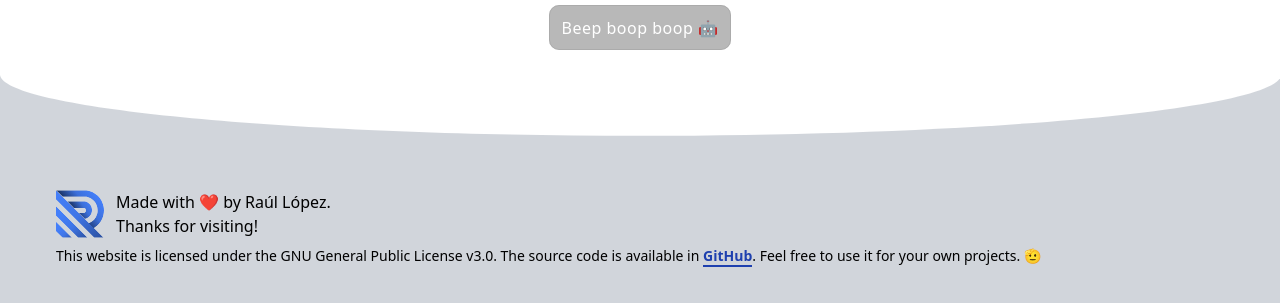
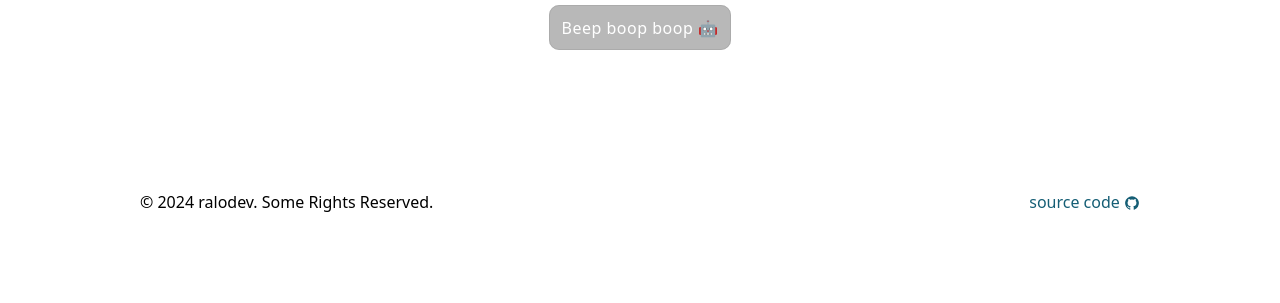
Before and after one commit to ralodev/ralodev, a Vue app: page / in a window 1280 px wide. Shown: the part 5261-5564 px from the top of the page. After the commit the page ends 5491 px from the top, so only its background shows below. Built offline with nearby package versions, Linux system fonts and the light colour scheme.

Commit message:
Update FooterBar.vue with new styles and source code link

```diff
--- a/src/components/FooterBar.vue
+++ b/src/components/FooterBar.vue
@@ -1,66 +1,29 @@
 <template>
   <footer
-    class="relative z-10 mt-5 overflow-hidden bg-gray-300 pb-10 pt-[120px] dark:bg-gradient-to-b dark:from-neutral-950 dark:to-neutral-800 dark:text-dtext1"
+    class="relative z-10 mx-auto mt-5 flex max-w-[1000px] justify-between overflow-hidden pb-4 pt-[120px] text-sm dark:text-neutral-300"
   >
-    <div class="container mx-auto max-w-[1200px]">
-      <div class="flex flex-wrap">
-        <div class="w-full px-4">
-          <div class="flex w-full gap-3">
-            <div class="">
-              <RouterLink
-                class="group relative"
-                :to="{ name: 'Home' }"
-                offset="{0}"
-                duration="{500}"
-                isDynamic="{true}"
-              >
-                <img
-                  src="/r_plain.svg"
-                  alt="logo"
-                  class="max-w-[64px]"
-                  style="width: 48px; height: 48px"
-                />
-              </RouterLink>
-            </div>
     <p class="text-body-color dark:text-dark-6 text-base">
-              Made with ❤️ by Raúl López.
-              <br />Thanks for visiting!
+      &copy; 2024 ralodev. Some Rights Reserved.
     </p>
-          </div>
-          <p class="text-dark flex items-center pt-2 text-sm dark:text-white">
-            <span>
-              This website is licensed under the GNU General Public License
-              v3.0. The source code is available in
     <a
       href="https://github.com/ralodev/ralodev/tree/Vuejs-v2"
       target="_blank"
-                rel="noopener noreferrer"
-                class="border-b-2 border-blue-800 font-semibold text-blue-800 dark:border-cyan-400 dark:text-cyan-400"
-                >GitHub</a
-              >. Feel free to use it for your own projects. 🫡</span
+      class="text-base text-cyan-800 hover:text-cyan-900 hover:underline dark:text-cyan-600 hover:dark:text-cyan-500"
     >
-          </p>
-        </div>
-      </div>
-    </div>
-    <div>
-      <div
-        class="custom-shape-divider-top-1704854337 text-[#fff] dark:text-[#0c1323]"
-      >
+      source code
       <svg
-          data-name="Layer 1"
-          xmlns="http://www.w3.org/2000/svg"
-          viewBox="0 0 1200 120"
-          preserveAspectRatio="none"
+        aria-hidden="true"
         fill="currentColor"
+        viewBox="0 0 20 20"
+        class="inline h-4 w-4 pb-0.5"
       >
         <path
-            d="M0,0V7.23C0,65.52,268.63,112.77,600,112.77S1200,65.52,1200,7.23V0Z"
-            class="shape-fill"
-          ></path>
+          fill-rule="evenodd"
+          d="M10 .333A9.911 9.911 0 0 0 6.866 19.65c.5.092.678-.215.678-.477 0-.237-.01-1.017-.014-1.845-2.757.6-3.338-1.169-3.338-1.169a2.627 2.627 0 0 0-1.1-1.451c-.9-.615.07-.6.07-.6a2.084 2.084 0 0 1 1.518 1.021 2.11 2.11 0 0 0 2.884.823c.044-.503.268-.973.63-1.325-2.2-.25-4.516-1.1-4.516-4.9A3.832 3.832 0 0 1 4.7 7.068a3.56 3.56 0 0 1 .095-2.623s.832-.266 2.726 1.016a9.409 9.409 0 0 1 4.962 0c1.89-1.282 2.717-1.016 2.717-1.016.366.83.402 1.768.1 2.623a3.827 3.827 0 0 1 1.02 2.659c0 3.807-2.319 4.644-4.525 4.889a2.366 2.366 0 0 1 .673 1.834c0 1.326-.012 2.394-.012 2.72 0 .263.18.572.681.475A9.911 9.911 0 0 0 10 .333Z"
+          clip-rule="evenodd"
+        />
       </svg>
-      </div>
-    </div>
+    </a>
   </footer>
   <!-- ====== Footer Section End -->
 </template>
```
Lines whose indentation alone changed are shown as unchanged.
